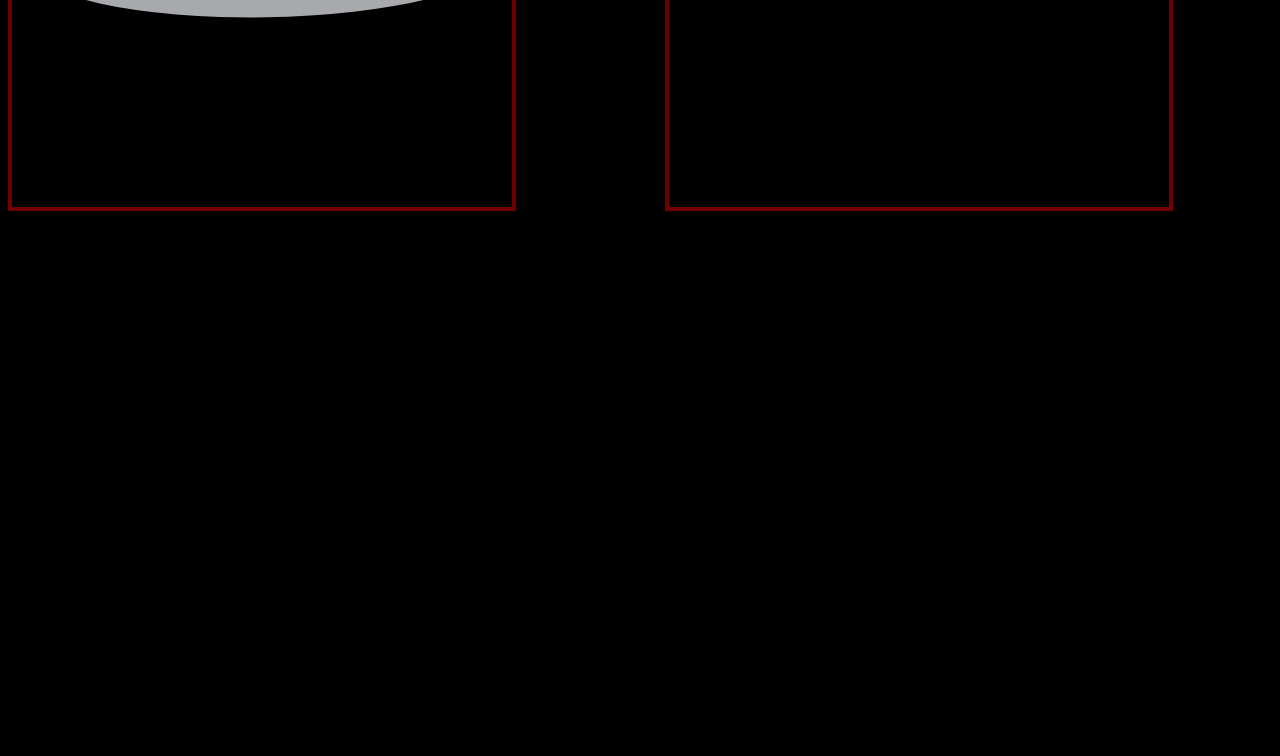
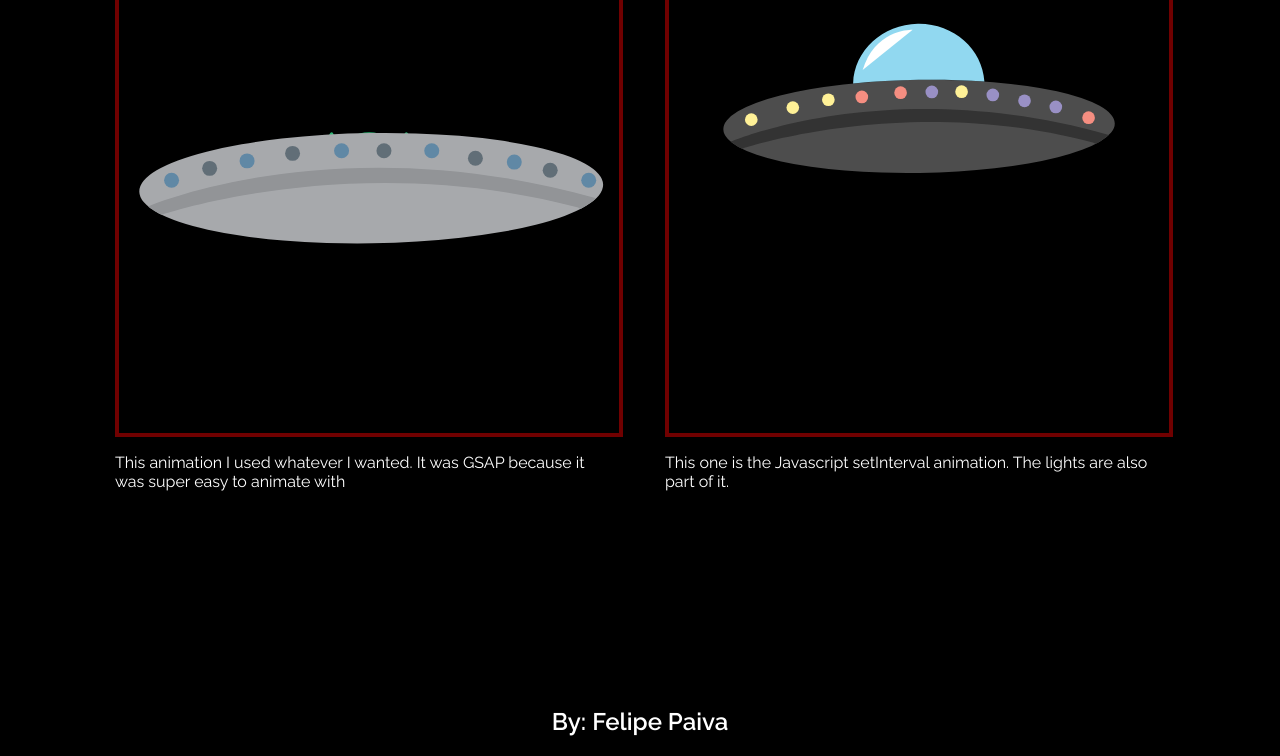
Before and after one commit to Feguri/AnimationsWeb3, a plain HTML site: page index.html in a window 1280 px wide. Shown: the part 922-1678 px from the top of the page. Before the commit the page ends 1141 px from the top, so only its background shows below. Drawn offline with nearby package versions, Linux system fonts and the light colour scheme.

Commit message:
commit 4

```diff
--- a/index.html
+++ b/index.html
@@ -7,18 +7,28 @@
     <link rel="stylesheet" href="style.css">
     <script src="https://cdnjs.cloudflare.com/ajax/libs/gsap/3.7.1/gsap.min.js"></script>
     <script src="index.js" defer></script>
+
+    <link rel="preconnect" href="https://fonts.googleapis.com">
+    <link rel="preconnect" href="https://fonts.gstatic.com" crossorigin>
+    <link href="https://fonts.googleapis.com/css2?family=Raleway:wght@400;600&display=swap" rel="stylesheet">
 </head>
 <body>
     <section>
-        <h1>My 4 Web animations</h1>
+        <h1 id="Vfont">My 4 Web animations: <span class="light">UFOs</span> </h1>
+
     </section>
+    <div class="grid-wrap">
         <div class="grid">
 
 
+            <div class="img-wrap">
                 <div class="image sprite">
 
                 </div>
+                <p>This is the sprite animation. it has 80 frames and runs 20FPS</p>
+            </div>
 
+            <div class="img-wrap">
                 <div class="image svg">
 
                     <svg xmlns="http://www.w3.org/2000/svg" xmlns:xlink="http://www.w3.org/1999/xlink" version="1.1" id="cow" x="0px" y="0px" viewBox="0 0 500 500" style="enable-background:new 0 0 500 500;" xml:space="preserve">
@@ -49,7 +59,10 @@
                         </svg>
 
                 </div>
+                <p>This is the GSAP animation, where a cow is too fat</p>
+            </div>
 
+            <div class="img-wrap">
                 <div class="image">
 
                     <?xml version="1.0" encoding="utf-8"?>
@@ -97,9 +110,11 @@
                     </g>
                     </svg>
 
+                </div>
+                <p>This animation I used whatever I wanted. It was GSAP because it was super easy to animate with</p>
+            </div>
 
-
-        </div>
+            <div class="img-wrap">
                 <div class="image jsanim">
                     <div id="ship">
                         <?xml version="1.0" encoding="utf-8"?>
@@ -140,8 +155,17 @@
                     </div>
 
                 </div>
+                <p>This one is the Javascript setInterval animation. The lights are also part of it.</p>
+            </div>
+
 
         </div>
+    </div>
+
+    <footer>
+        <h2>By: Felipe Paiva</h2>
+    </footer>
+
 
     <script>
 
--- a/index.js
+++ b/index.js
@@ -28,16 +28,20 @@ const hover = function() {
 const changeLights = function() {
 
     for (let light of lightsOnStarship) {
-        console.log('here')
-        // .fill may be a problem
         light.style.fill = colorlist[randomIntFromInterval(0, 2)]
     }
 }
 
-console.log(lightsOnStarship)
+const changeLightsUFO = function() {
+
+    for (let light of lightsOnStarship) {
+        light.style.color = colorlist[randomIntFromInterval(0, 2)]
+    }
+}
 
 let i = setInterval(hover, 20);
 let o = setInterval(changeLights, 20);
+let f = setInterval(changeLightsUFO, 200);
 
 function randomIntFromInterval(min, max) { // min and max included
     return Math.floor(Math.random() * (max - min + 1) + min)
--- a/style.css
+++ b/style.css
@@ -1,8 +1,37 @@
 body {
     background-color: black;
     color: white;
+    font-family: 'Raleway', sans-serif;
 }
 
+@font-face {
+    font-family: 'V';
+    src: url(V.ttf);
+}
+
+p {
+    font-size: 16px;
+}
+
+h1 {
+    font-size: 50px;
+    text-align: center;
+    padding-bottom: 100px;
+}
+
+footer {
+    margin-top: 200px;
+}
+h2 {
+    text-align: center;
+}
+.img-wrap {
+    width: 500px;
+}
+.grid-wrap {
+    display: flex;
+    justify-content: center;
+}
 .image {
     width: 500px;
     height: 500px;
```
Also changed, not shown: V.ttf (renamed from Vermin Vibes 1989.ttf). Lines whose indentation alone changed are shown as unchanged.
